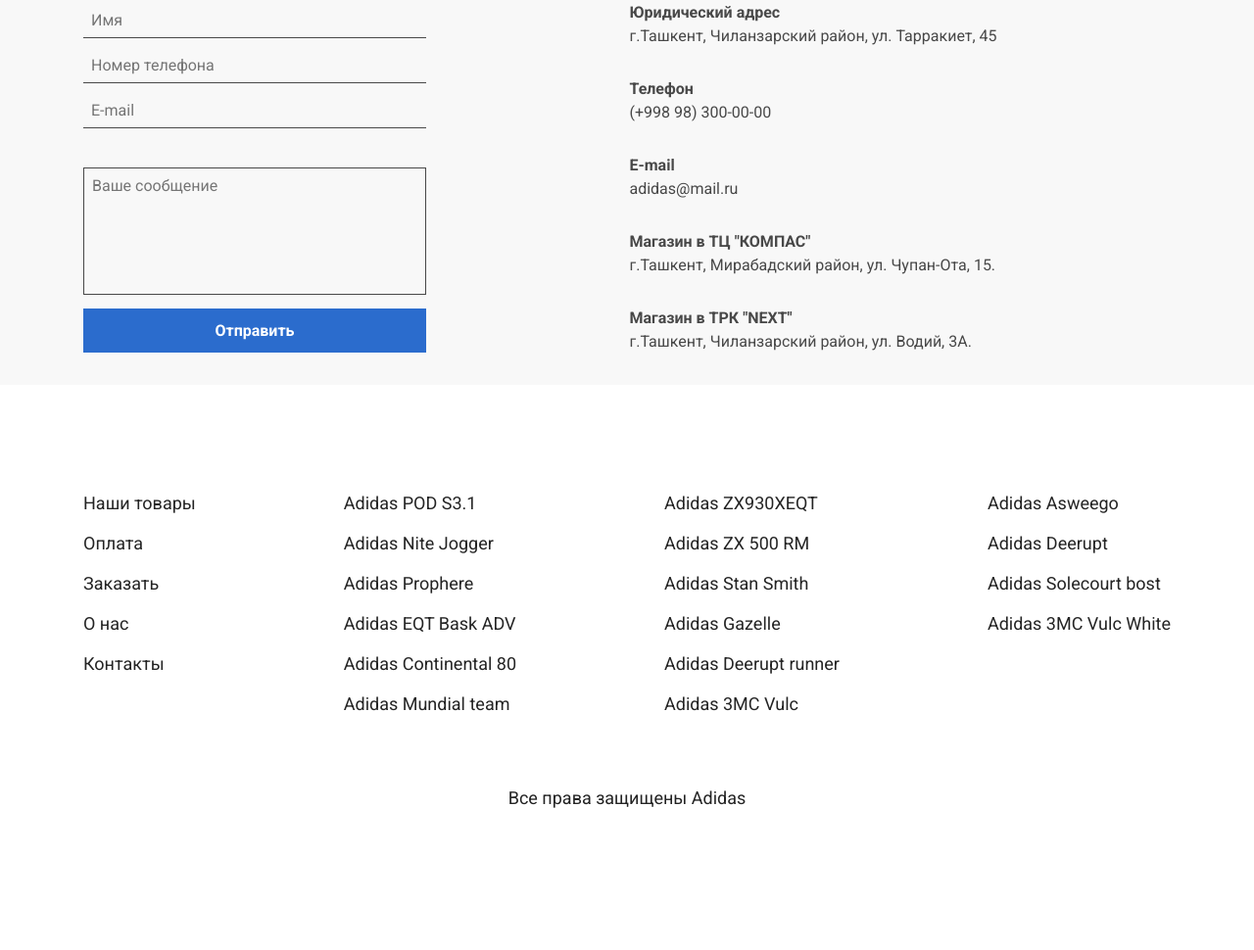
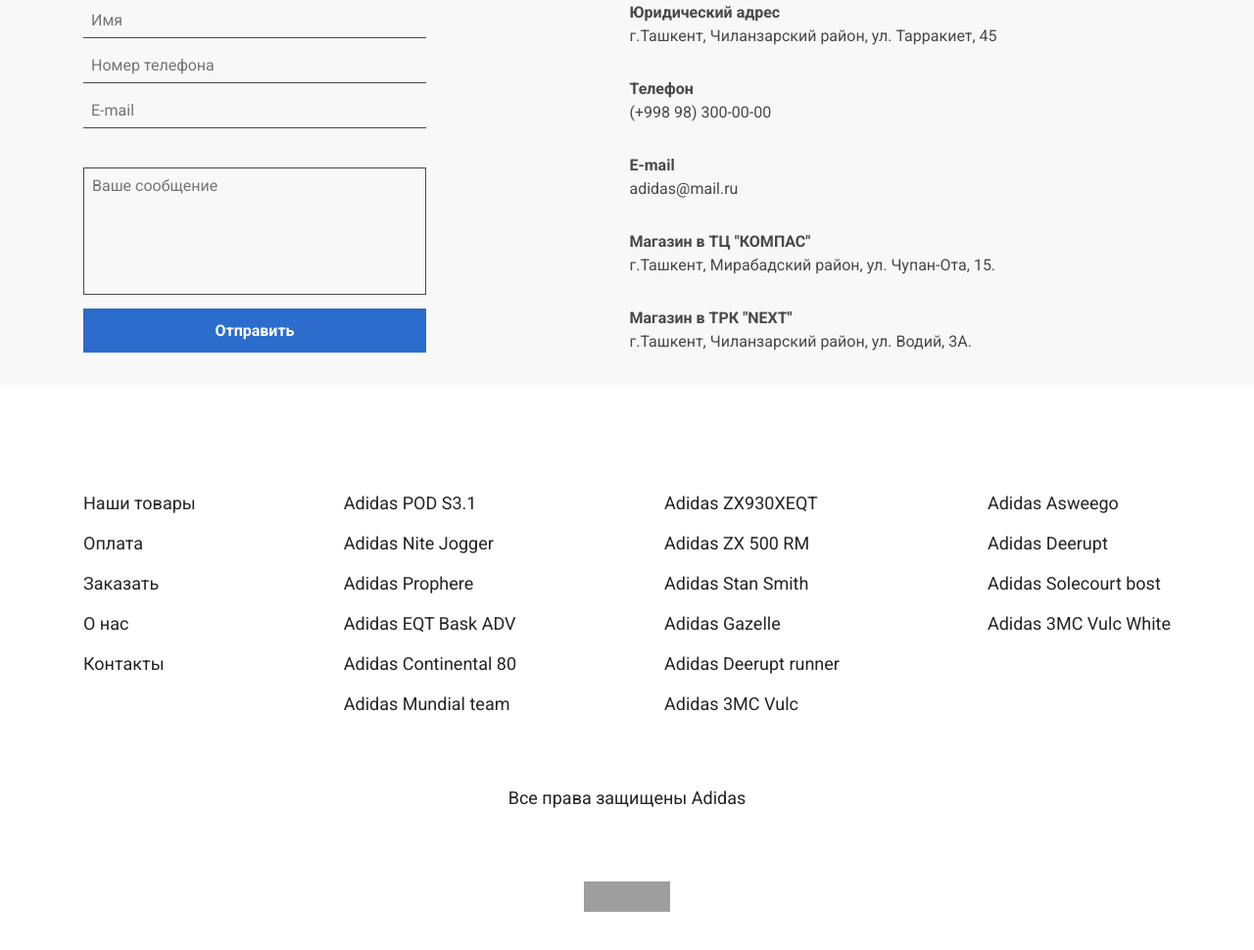
Before and after one commit to Manyak-web/Adidas-maket, a plain HTML site: page index.html in a window 1280 px wide. Shown: the part 4011-4981 px from the top of the page at 98% size. Before the commit the page ends 4896 px from the top, so only its background shows below. Drawn offline with Linux system fonts and the light colour scheme; grey boxes are pictures that could not be loaded; a web font is replaced by a local one.

Commit message:
Update index.html

```diff
--- a/index.html
+++ b/index.html
@@ -281,7 +281,13 @@
                     <li><a href="#">Adidas 3MC Vulc White</a></li>
                  </ul>
            </div>
-           <p>Все права защищены <a href="index.html">Adidas</a> </p>
+           <p>Все права защищены <a href="index.html">Adidas</a> <p>
+            <a href="https://jigsaw.w3.org/css-validator/check/referer">
+        <img style="border:0;width:88px;height:31px"
+            src="https://jigsaw.w3.org/css-validator/images/vcss-blue"
+            alt="Правильный CSS!" />
+    </a>
+</p> </p>
        </div>
    </footer>
    <div></div>
```
